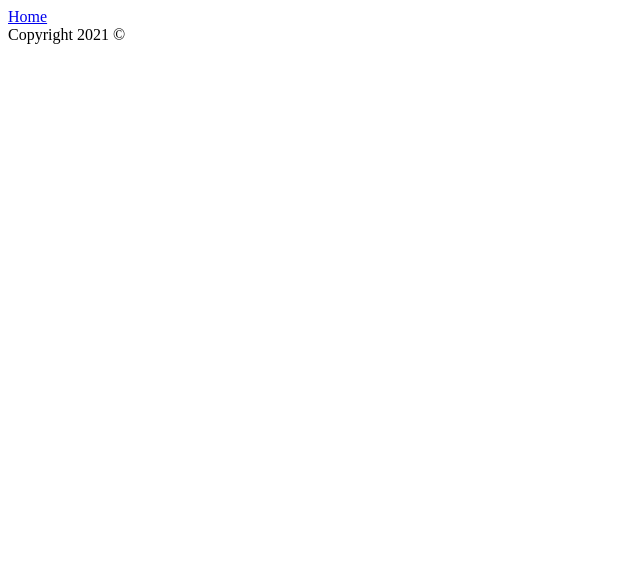
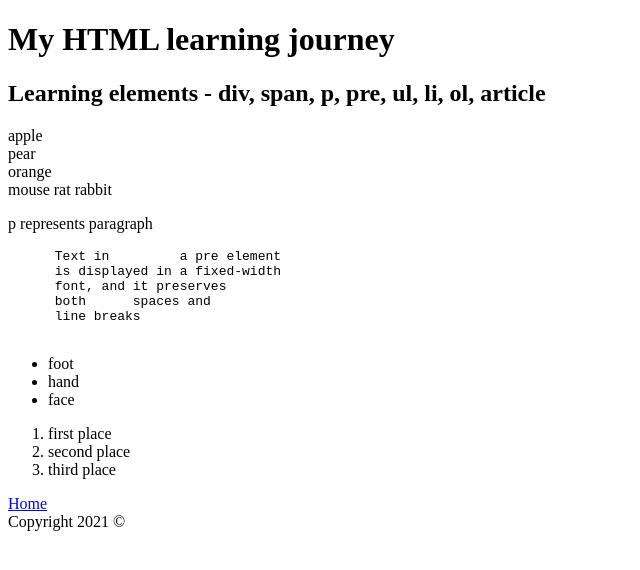
Before and after one commit to DanielRenard/Module_2_Lab_1, a plain HTML site: page index.html in a window 1280 px wide. Shown: the whole page, without its empty margins (0-640 px from the left). Drawn offline with Linux system fonts and the light colour scheme.

Commit message:
Module 2 Lab 1 part III

```diff
--- a/index.html
+++ b/index.html
@@ -8,6 +8,36 @@
     <viewport></viewport>
   </head>
   <body>
+    <h1>My HTML learning journey</h1>
+  <article>
+    <h2>Learning elements - div, span, p, pre, ul, li, ol, article</h2>
+    <div>apple</div>
+    <div>pear</div>
+    <div>orange</div>
+    <span>mouse</span>
+    <span>rat</span>
+    <span>rabbit</span>
+    <p>
+      p represents paragraph
+    </p>
+    <pre>
+      Text in         a pre element
+      is displayed in a fixed-width
+      font, and it preserves
+      both      spaces and
+      line breaks
+    </pre>
+    <ul>
+      <li>foot</li>
+      <li>hand</li>
+      <li>face</li>
+    </ul>
+    <ol>
+      <li>first place</li>
+      <li>second place</li>
+      <li>third place</li>
+    </ol>
+  </article>
     <header>
       <nav>
         <!-- works like <a href="/index.html">Home</a> -->
```
